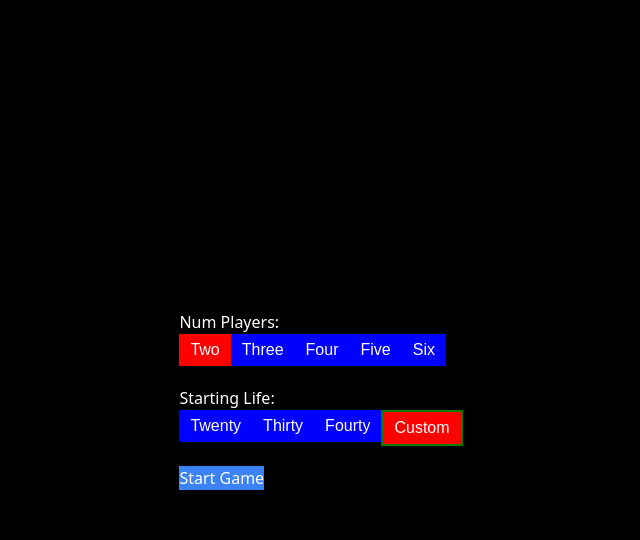
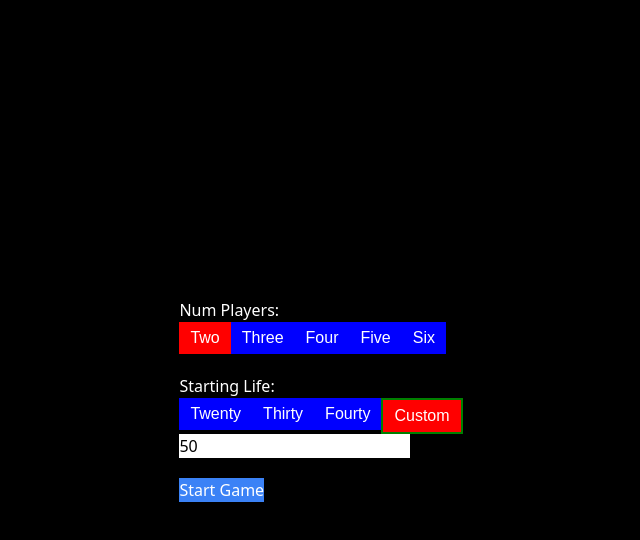
Before and after one commit to grimSkepsis/life-linked, a React (Vite) app: page / in a window 1280 px wide. Both pictures are taken after a click on the label "Custom". Shown: the top 540 px of the page, without its empty margins (319-959 px from the left). Built offline with nearby package versions, Linux system fonts and the light colour scheme.

Commit message:
Adds support for setting custom life amounts

```diff
--- a/src/css/main.css
+++ b/src/css/main.css
@@ -40,11 +40,21 @@ input[type="radio"]:focus + label {
 
   .classic-tracker .flipped {
     transform: rotate(90deg);
-    height: 33%;
-    width: unset;
   }
   .classic-tracker .not-flipped {
     transform: rotate(-90deg);
+  }
+
+  .classic-tracker .w-full {
+    height: 100%;
+    width: unset;
+  }
+
+  .classic-tracker .w-1\/2 {
+    height: 50%;
+    width: unset;
+  }
+  .classic-tracker .w-1\/3 {
     height: 33%;
     width: unset;
   }
--- a/src/ts/App.tsx
+++ b/src/ts/App.tsx
@@ -11,6 +11,7 @@ const App = (): ReactElement => {
   const [players, setPlayers] = useState<PlayerData[]>([]);
   const [numPlayers, setNumPlayers] = useState<number>(2);
   const [startingHealth, setStartingHealth] = useState<number>(40);
+  const [hasCustomHealth, setHasCustomHealth] = useState<boolean>(false);
 
   useEffect(() => {
     async function fetchPlayers(): Promise<void> {
@@ -38,6 +39,8 @@ const App = (): ReactElement => {
               updateNumPlayersCallback={updateNumPlayers}
               updateStartingHealthCallback={updateStartingHealth}
               startGameCallback={startClassicGame}
+              setCustomLifeTotalCallback={setCustomLifeTotal}
+              hasCustomHealth={hasCustomHealth}
             />
           </Route>
         </Switch>
@@ -66,6 +69,7 @@ const App = (): ReactElement => {
     setNumPlayers(numPlayers);
   }
   function updateStartingHealth(health: number): void {
+    setHasCustomHealth(false);
     setStartingHealth(health);
   }
 
@@ -80,6 +84,11 @@ const App = (): ReactElement => {
     }
     setPlayers(classicPlayers);
   }
+
+  function setCustomLifeTotal(value: number) {
+    setHasCustomHealth(true);
+    setStartingHealth(value);
+  }
 };
 
 ReactDOM.render(<App />, document.getElementById("root"));
--- a/src/ts/ClassLifeTracker.tsx
+++ b/src/ts/ClassLifeTracker.tsx
@@ -74,7 +74,7 @@ const ClassicLifeTracker = ({
         sizeClass = "w-full";
         break;
       case 3:
-        sizeClass = "w-1/2";
+        sizeClass = idx <= 1 ? "w-1/2" : "w-full";
         break;
       case 4:
         sizeClass = "w-1/2";
--- a/src/ts/ClassicTrackerMenu.tsx
+++ b/src/ts/ClassicTrackerMenu.tsx
@@ -5,9 +5,11 @@ import * as R from "ramda";
 type Props = {
   startingHealth: number;
   numPlayers: number;
+  hasCustomHealth: boolean;
   updateStartingHealthCallback: (health: number) => void;
   updateNumPlayersCallback: (numPlayers: number) => void;
   startGameCallback: () => void;
+  setCustomLifeTotalCallback: (health: number) => void;
 };
 
 const ClassicTrackerMenu = ({
@@ -16,6 +18,8 @@ const ClassicTrackerMenu = ({
   updateNumPlayersCallback,
   updateStartingHealthCallback,
   startGameCallback,
+  setCustomLifeTotalCallback,
+  hasCustomHealth,
 }: Props): ReactElement => {
   var renderHealthOption = R.curry(renderOption)("startingHealth");
   var renderPlayerOption = R.curry(renderOption)("numPlayers");
@@ -51,10 +55,20 @@ const ClassicTrackerMenu = ({
           {renderHealthOption("Fourty")(startingHealth == 40)(() =>
             updateStartingHealthCallback(40)
           )}
-          {renderHealthOption("Custom")(
-            !isStandardHealthAmount(startingHealth)
-          )(() => updateStartingHealthCallback(50))}
+          {renderHealthOption("Custom")(hasCustomHealth)(() =>
+            setCustomLifeTotalCallback(50)
+          )}
         </div>
+        {hasCustomHealth ? (
+          <div className="text-black">
+            <input
+              type="text"
+              value={startingHealth}
+              onChange={onSetCustomHealth}
+            />
+          </div>
+        ) : null}
+
         <Link to="/classic-tracker">
           <button className="bg-blue-500 mt-5" onClick={startGameCallback}>
             Start Game
@@ -63,6 +77,10 @@ const ClassicTrackerMenu = ({
       </div>
     </div>
   );
+
+  function onSetCustomHealth(event: React.ChangeEvent<HTMLInputElement>): void {
+    setCustomLifeTotalCallback(Number(event.target.value));
+  }
 
   function renderOption(
     name: string,
@@ -84,10 +102,6 @@ const ClassicTrackerMenu = ({
       </div>
     );
   }
-
-  function isStandardHealthAmount(health: number): boolean {
-    return health == 20 || health == 30 || health == 40;
-  }
 };
 
 export default ClassicTrackerMenu;
```
